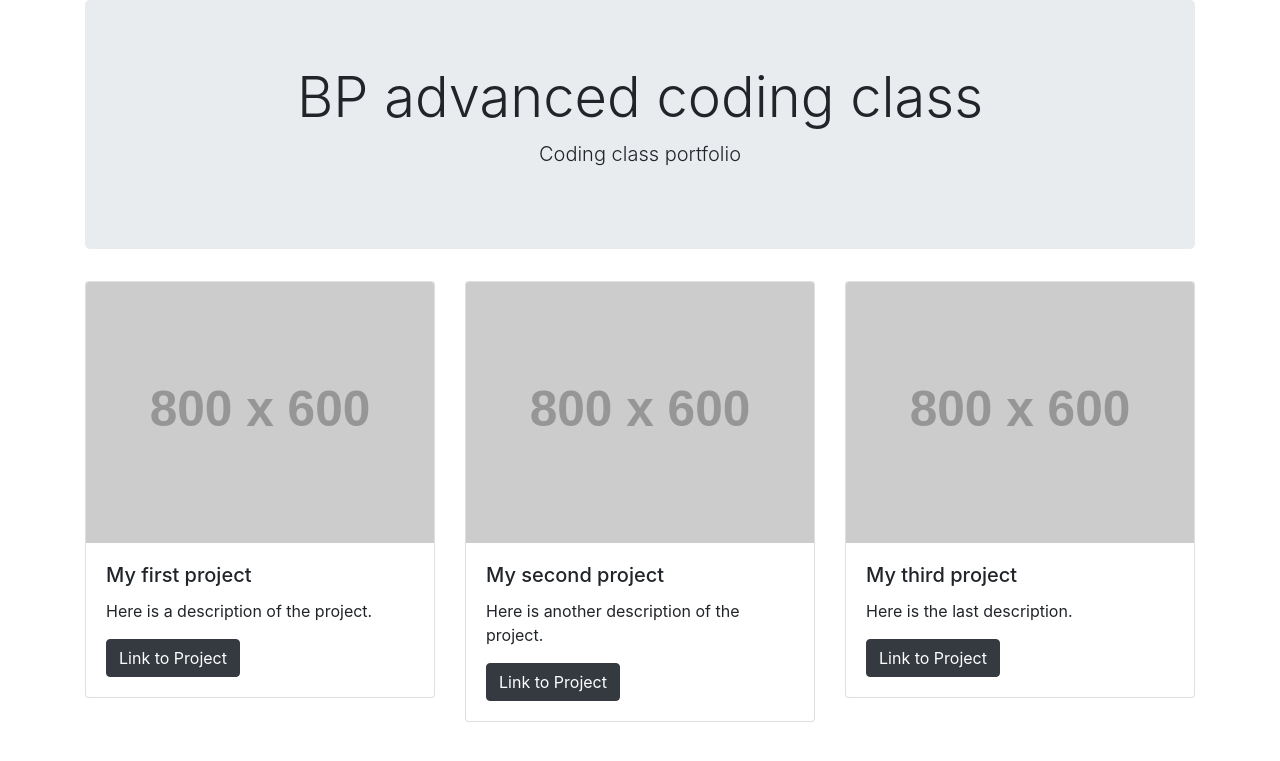
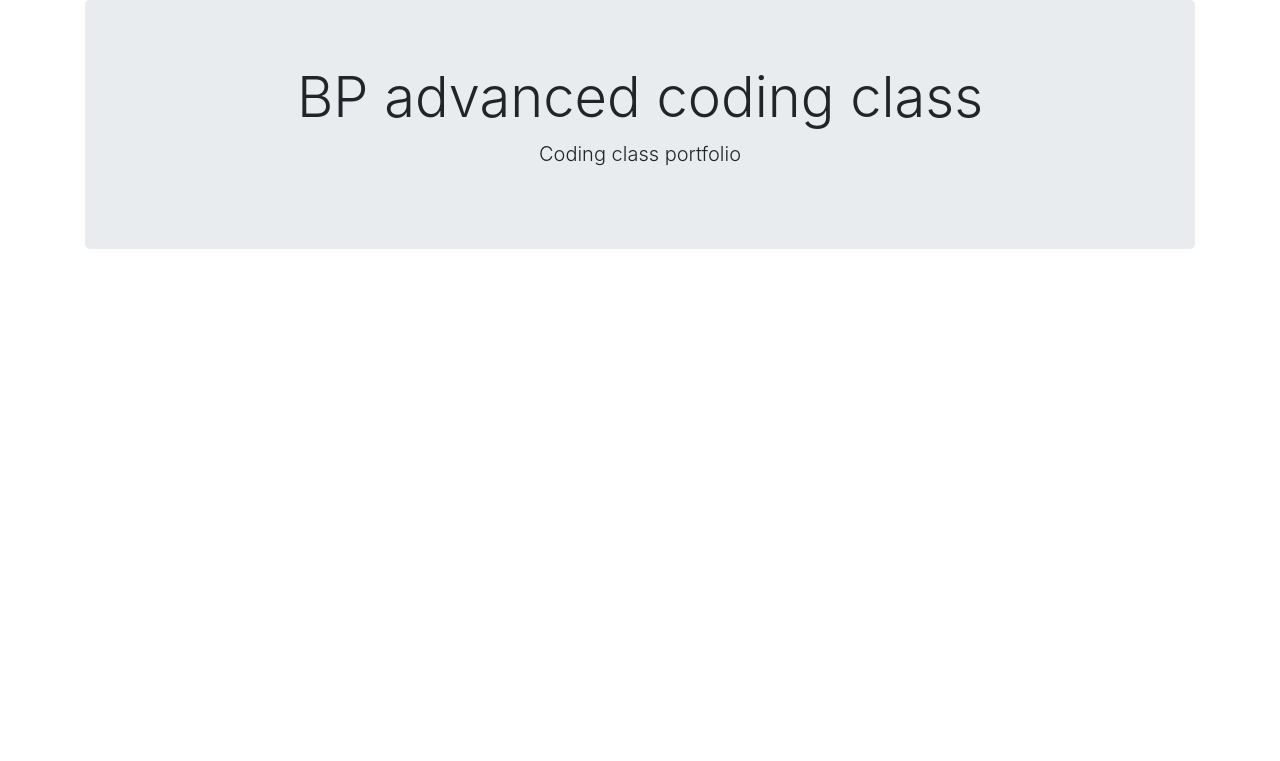
Before and after one commit to brianperlman/brianperlman.github.io, a Jekyll site: the page built from index.html, in a window 1280 px wide. Shown: the top 761 px of the page. Built offline with Jekyll 4.4.1, drawn with Linux system fonts in a browser that asks for light colours; some of the changed lines change nothing that is shown.

Commit message:
Update index.html

```diff
--- a/index.html
+++ b/index.html
@@ -2,18 +2,18 @@
 layout: default
 title: BP advanced coding class
 projects:
-  - title: My first project
-    image: http://placehold.it/800x600/600
-    description: Here is a description of the project.
-    link: https://github.com/brianperlman/coding-lessons-d3/blob/master/src/index.html
-  - title: My second project
-    image: http://placehold.it/800x600/060
-    description: Here is another description of the project.
-    link: https://github.com/brianperlman/coding-lessons-d3/blob/master/src/index.html
-  - title: My third project
-    image: http://placehold.it/800x600/006
-    description: Here is the last description.
-    link: #
+#  - title: My first project
+ #   image: http://placehold.it/800x600/600
+  #  description: Here is a description of the project.
+   # link: https://github.com/brianperlman/coding-lessons-d3/blob/master/src/index.html
+  #- title: My second project
+  # image: http://placehold.it/800x600/060
+   #description: Here is another description of the project.
+  # link: https://github.com/brianperlman/coding-lessons-d3/blob/master/src/index.html
+  #- title: My third project
+  # image: http://placehold.it/800x600/006
+  #description: Here is the last description.
+ #link: #
 ---
 <div class="row">
 
```
